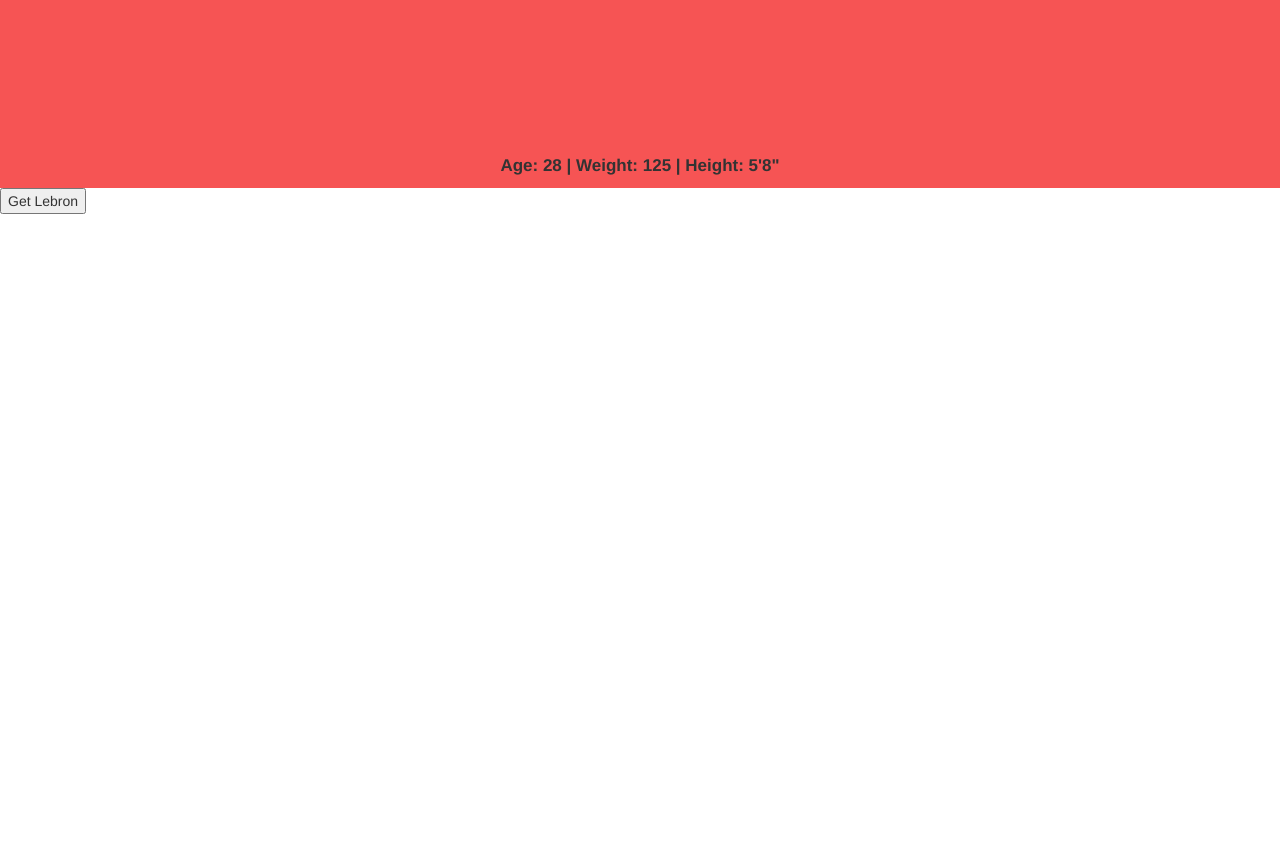
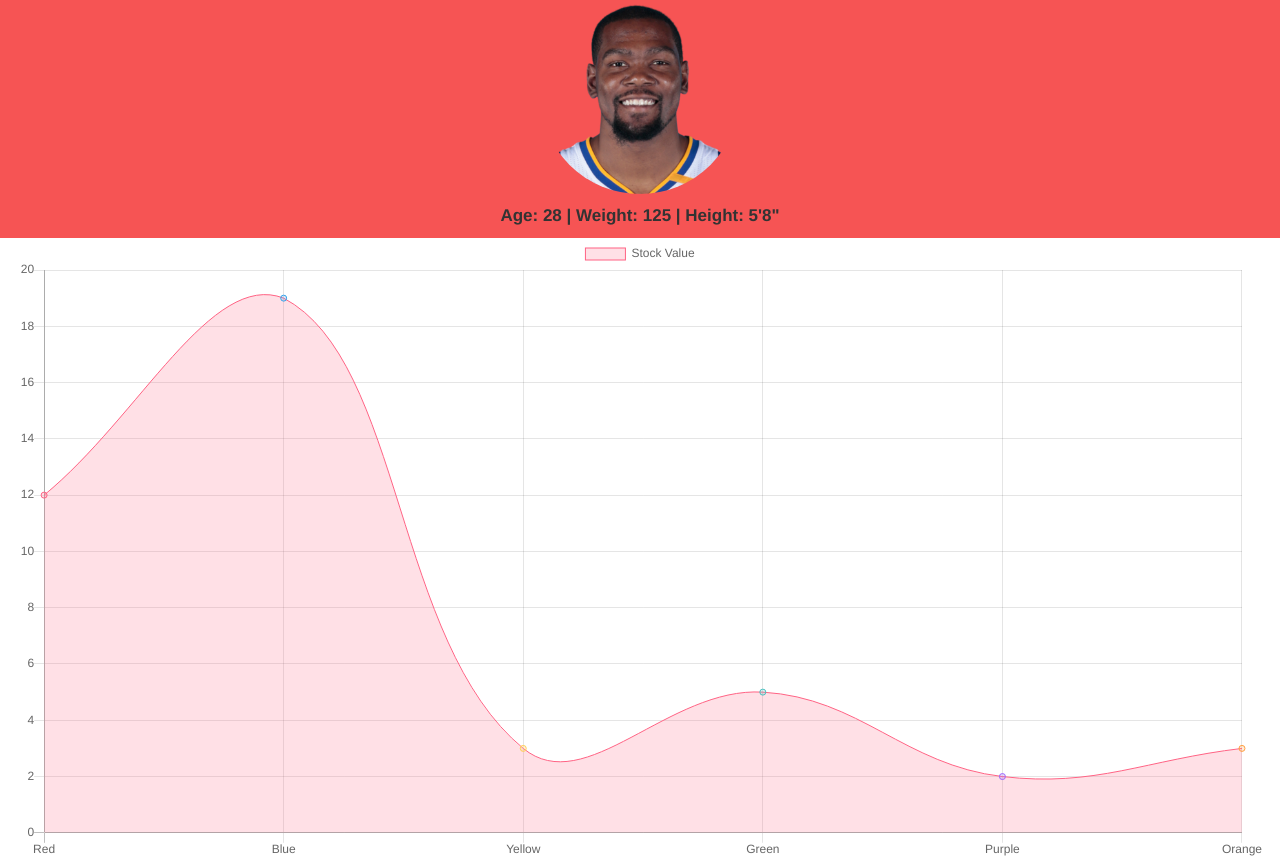
Before and after one commit to devthakkar/nbahack, a plain HTML site: page player.html in a window 1280 px wide. Shown: the part 76-939 px from the top of the page. Before the commit the page ends 800 px from the top, so only its background shows below. Drawn offline with nearby package versions, Linux system fonts and the light colour scheme.

Commit message:
Added graph

```diff
--- a/js/player.js
+++ b/js/player.js
@@ -1,12 +1,42 @@
 $(document).ready(function(){
     var player = "Kevin Durant";
-   // $("#player").text(player);
-   // $("#player-img").attr('src','./img/player-img/kevin-durant.png');
+    $("#player").text(player);
+    $("#player-img").attr('src','./img/player-img/kevin-durant.png');
+    var ctx = document.getElementById("myChart");
+            var myChart = new Chart(ctx, {
+                type: 'line',
+                data: {
+                    labels: ["Red", "Blue", "Yellow", "Green", "Purple", "Orange"],
+                    datasets: [{
+                        label: 'Stock Value',
+                        data: [12, 19, 3, 5, 2, 3],
+                        backgroundColor: [
+                            'rgba(255, 99, 132, 0.2)',
+                            'rgba(54, 162, 235, 0.2)',
+                            'rgba(255, 206, 86, 0.2)',
+                            'rgba(75, 192, 192, 0.2)',
+                            'rgba(153, 102, 255, 0.2)',
+                            'rgba(255, 159, 64, 0.2)'
+                        ],
+                        borderColor: [
+                            'rgba(255,99,132,1)',
+                            'rgba(54, 162, 235, 1)',
+                            'rgba(255, 206, 86, 1)',
+                            'rgba(75, 192, 192, 1)',
+                            'rgba(153, 102, 255, 1)',
+                            'rgba(255, 159, 64, 1)'
+                        ],
+                        borderWidth: 1
+                    }]
+                },
+                options: {
+                    scales: {
+                        yAxes: [{
+                            ticks: {
+                                beginAtZero:true
+                            }
+                        }]
+                    }
+                }
+            });
 });
-
-function getLB() {
-    $.get("/LebronJames", function(data){
-        $("#player").text(data.name);
-        $("#player-img").attr('src',data.image);
-    });
-}
--- a/player.html
+++ b/player.html
@@ -10,6 +10,8 @@
     <script src="https://maxcdn.bootstrapcdn.com/bootstrap/3.3.7/js/bootstrap.min.js"></script>
     <link rel="stylesheet" href="./css/player.css">
     <script src="js/player.js"></script>
+    <script src="./node_modules/chart.js/dist/Chart.js"></script>
+
 
 </head>
 <body>
@@ -19,9 +21,51 @@
         <div class="container">
             <b><p style = "font-size: 17px; text-align: center;" id="player-info">Age: 28 | Weight: 125 | Height: 5'8"
             </p> </b>
-
         </div>
     </div>
-    <button onclick="getLB()">Get Lebron</button>
+    <div class="container" style="height: 300px; width: auto;">
+    <canvas id="myChart"></canvas>
+    <script>
+            var ctx = document.getElementById("myChart");
+            var myChart = new Chart(ctx, {
+                type: 'line',
+                data: {
+                    labels: ["Red", "Blue", "Yellow", "Green", "Purple", "Orange"],
+                    datasets: [{
+                        label: 'Stock Value',
+                        data: [12, 19, 3, 5, 2, 3],
+                        backgroundColor: [
+                            'rgba(255, 99, 132, 0.2)',
+                            'rgba(54, 162, 235, 0.2)',
+                            'rgba(255, 206, 86, 0.2)',
+                            'rgba(75, 192, 192, 0.2)',
+                            'rgba(153, 102, 255, 0.2)',
+                            'rgba(255, 159, 64, 0.2)'
+                        ],
+                        borderColor: [
+                            'rgba(255,99,132,1)',
+                            'rgba(54, 162, 235, 1)',
+                            'rgba(255, 206, 86, 1)',
+                            'rgba(75, 192, 192, 1)',
+                            'rgba(153, 102, 255, 1)',
+                            'rgba(255, 159, 64, 1)'
+                        ],
+                        borderWidth: 1
+                    }]
+                },
+                options: {
+                    scales: {
+                        yAxes: [{
+                            ticks: {
+                                beginAtZero:true
+                            }
+                        }]
+                    }
+                }
+            });
+            </script>
+    </div>
+
 </body>
+
 </html>
```
Also changed, not shown: package-lock.json (added), 2 other files.
